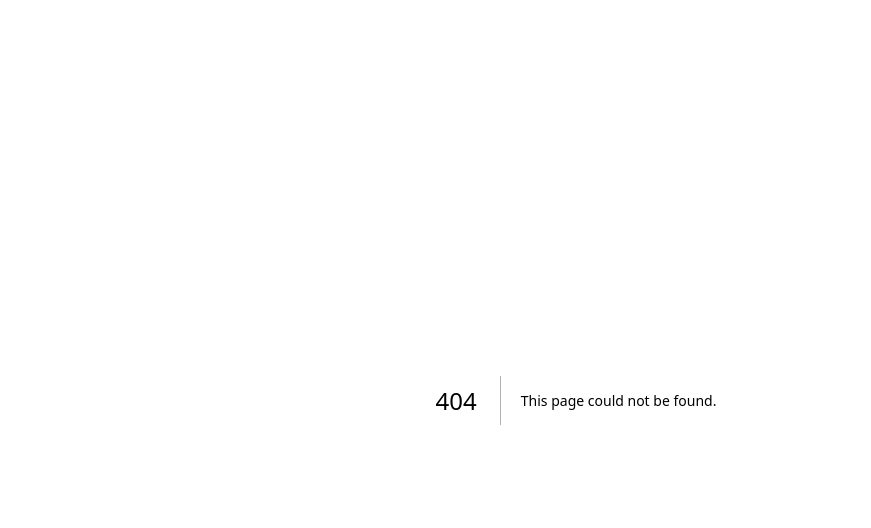
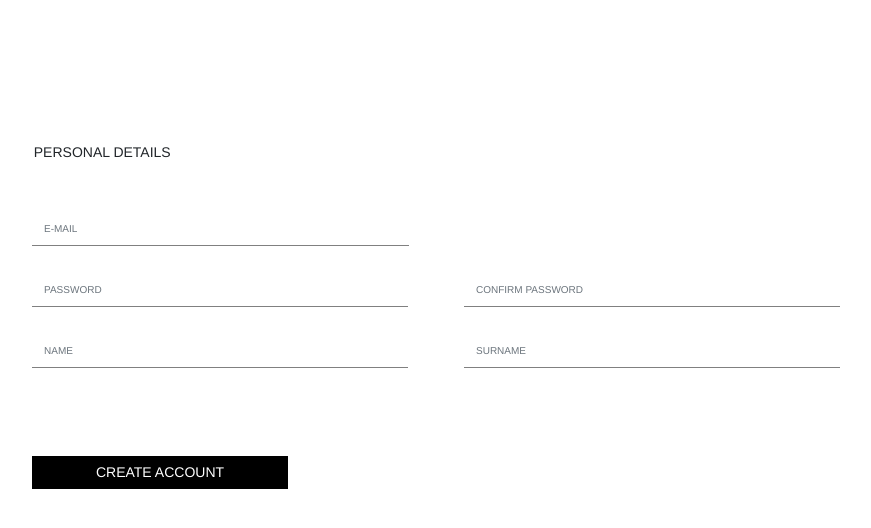
Before and after one commit to GreenFilled2/zara, a Next.js app in the folder frontend/: page /signup in a window 1280 px wide. Before the commit this address had no page. Shown: the top 528 px of the page, without its empty margins (64-935 px from the left). Built offline with nearby package versions, Linux system fonts and the light colour scheme.

Commit message:
signup page done

```diff
--- a/frontend/src/app/login/LoginForm.tsx
+++ b/frontend/src/app/login/LoginForm.tsx
@@ -21,11 +21,11 @@ export default function LoginForm() {
   const [password, setPassword] = useState("")
   const handleSubmit = async (event: React.FormEvent<HTMLFormElement>) => {
     event.preventDefault()
-    const newUser = {
+    const user = {
       email,
       password,
     }
-    const res = await axios.post("http://localhost:3001/auth/login", newUser, {
+    const res = await axios.post("http://localhost:3001/auth/login", user, {
       headers: {
         "Content-Type": "application/json"
       }
--- /dev/null
+++ b/frontend/src/app/signup/SignupForm.tsx
@@ -0,0 +1,80 @@
+'use client';
+
+import React, {useState} from 'react';
+import {
+  MDBBtn,
+  MDBContainer,
+  MDBCard,
+  MDBCardBody,
+  MDBRow,
+  MDBCol,
+  MDBInput,
+}
+from 'mdb-react-ui-kit';
+
+import "./form.css"
+import axios from 'axios';
+import Link from 'next/link';
+
+export default function SignupForm() {
+  const [email, setEmail] = useState("")
+  const [password, setPassword] = useState("")
+  const [confPassword, setConfPassword] = useState("")
+  const [name, setName] = useState("")
+  const [surname, setSurname] = useState("")
+  const handleSubmit = async (event: React.FormEvent<HTMLFormElement>) => {
+    event.preventDefault()
+    const newUser = {
+      name: `${name} ${surname}`,
+      email,
+      password,
+    }
+    const res = await axios.post("http://localhost:3001/auth/signup", newUser, {
+      headers: {
+        "Content-Type": "application/json"
+      }
+    })
+    window.localStorage.setItem("currentUser", JSON.stringify(res.data))
+  }
+  return (
+    <MDBContainer className='' id="signup-container">
+      <MDBRow className='g-0 d-flex'>
+        <MDBCard id="signup-card">
+          <h1 style={{marginBottom: "2rem"}}>Personal Details</h1>
+
+
+        <MDBCol md='8'>
+
+          <MDBCardBody className="card-body">
+            <form onSubmit={(e) => handleSubmit(e)}>
+            <MDBInput wrapperClass='mb-4' placeholder='E-MAIL' id='form1' className='input' onChange={(e) => setEmail(e.target.value)}/>
+            <MDBRow style={{width: "65vw"}} className='dbl-input'>
+                <MDBCol className='pw-input'>
+                    <MDBInput wrapperClass='mb-4' className='input' placeholder='PASSWORD' type='password' onChange={(e) => setPassword(e.target.value)}/>
+                </MDBCol>
+                <MDBCol className='pw-input'>
+                    <MDBInput wrapperClass='mb-4' className='input' placeholder='CONFIRM PASSWORD' type='password' onChange={(e) => setConfPassword(e.target.value)}/>
+                </MDBCol>
+            </MDBRow>
+            <MDBRow style={{width: "65vw", marginBottom: "4rem"}} className='dbl-input'>
+                <MDBCol className='pw-input'>
+                    <MDBInput wrapperClass='mb-4' className='input' placeholder='NAME' type='text' onChange={(e) => setName(e.target.value)}/>
+                </MDBCol>
+                <MDBCol className='pw-input'>
+                    <MDBInput wrapperClass='mb-4' className='input' placeholder='SURNAME' type='text' onChange={(e) => setSurname(e.target.value)}/>
+                </MDBCol>
+            </MDBRow>
+
+            <MDBBtn className="mb-4 signup-btn">Create Account</MDBBtn>
+            </form>
+          </MDBCardBody>
+
+        </MDBCol>
+
+        </MDBCard>
+
+      </MDBRow>
+
+  </MDBContainer>
+  );
+}
--- /dev/null
+++ b/frontend/src/app/signup/form.css
@@ -0,0 +1,91 @@
+.rounded-t-5 {
+    border-top-left-radius: 0.5rem;
+    border-bottom-left-radius: 0.5rem;
+  }
+
+@media (max-width: 550px) {
+    .rounded-tr-lg-0 {
+        border-top-right-radius: 0.5rem;
+        border-bottom-left-radius: 0rem;
+    }
+}
+
+input#form1 {
+    width: 29.482vw;
+}
+
+#signup-container {
+    margin: 0;
+    margin-top: 2rem;
+    padding: 0;
+}
+
+#signup-card {
+    border: none;
+    width: 40vw;
+    display: flex;
+    justify-self: flex-start;
+}
+
+#signup-page {
+    font-family: "Helvetica Neue", Helvetica, Arial, "Lucida Grande", sans-serif;
+    background-color: white;
+    margin-top: 9rem;
+    margin-left: 5rem;
+}
+
+#signup-page h1 {
+    margin-left: 1.27em;
+    text-transform: uppercase;
+    font-size: 14px;
+    font-weight: 550;
+}
+
+#signup-page input {
+    border: none;
+    border-radius: 0;
+    border-bottom: 1px solid gray;
+}
+
+#signup-page input:focus {
+    outline: none;
+    box-shadow: none;
+}
+
+.card-body {
+    padding: 0;
+}
+
+#signup-page input::placeholder {
+    font-size: 10px;
+}
+
+button.signup-btn {
+    text-transform: uppercase;
+    font-size: 14px;
+    font-family: "Helvetica Neue", Helvetica, Arial, "Lucida Grande", sans-serif;
+    background-color: black;
+    border-radius: 0;
+    border: none;
+    width: 20vw;
+}
+
+button.signup-btn:hover {
+    background-color: rgb(41, 41, 41);
+    border-radius: 0;
+    border: none;
+}
+
+#signup-card a {
+    text-decoration: none;
+    font-size: 10px;
+    color: gray;
+}
+
+.dbl-input .pw-input:last-of-type {
+    margin-left: 2rem
+}
+
+.input {
+    width: 30%;
+}
--- /dev/null
+++ b/frontend/src/app/signup/page.tsx
@@ -0,0 +1,9 @@
+import SignupForm from "./SignupForm";
+
+export default function Signup() {
+  return (
+    <div id="signup-page">
+      <SignupForm />
+    </div>
+  );
+}
```
Also changed, not shown: 1 other file (tests, documents, lock files or other folders).
